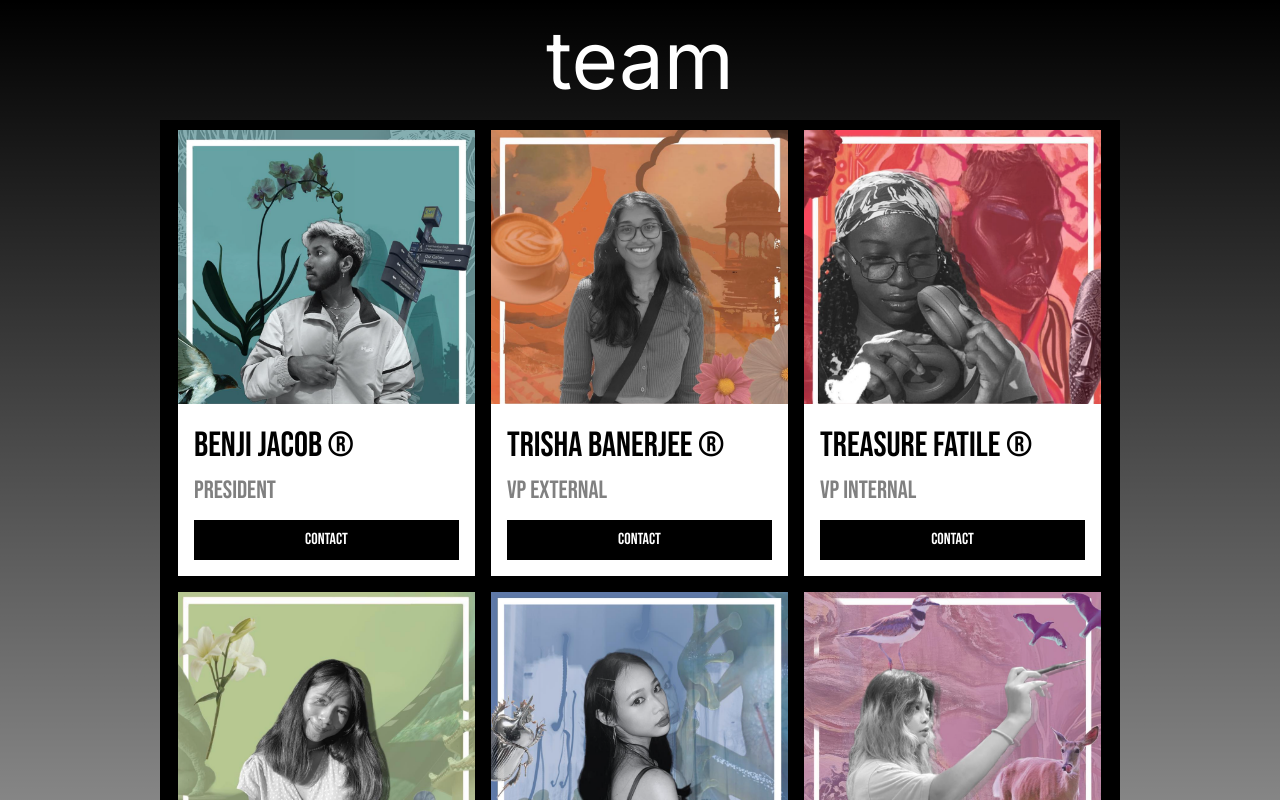
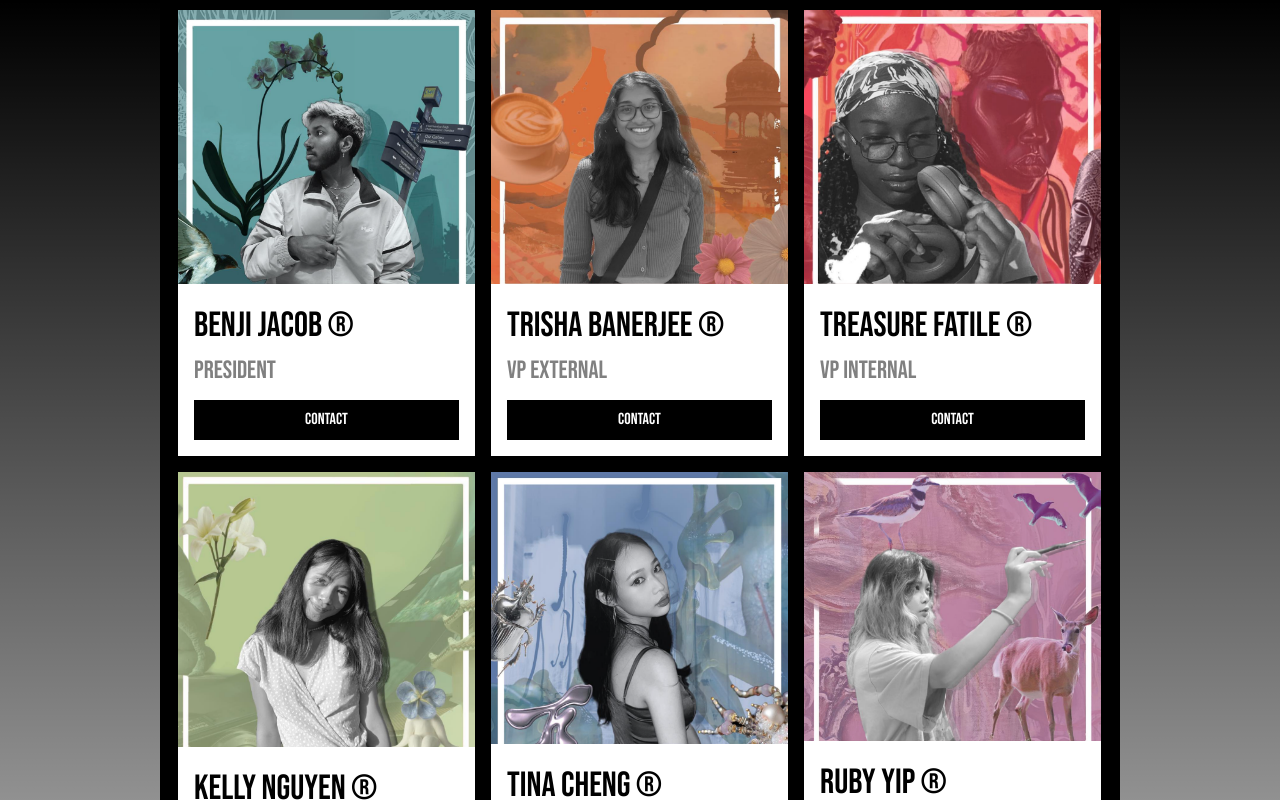
Before and after one commit to StudioX-UofT/studiox-website, a Next.js app: page /team in a window 1280 px wide. Shown: the top 800 px of the page. Built offline with nearby package versions, Linux system fonts and the light colour scheme.

Commit message:
removed placeholder title

```diff
--- a/src/app/team/page.tsx
+++ b/src/app/team/page.tsx
@@ -7,7 +7,6 @@ import { useState } from 'react';
 export default function Page() {
     return (
         <>
-            <h1> team </h1>
             <div className="team-grid">
                 <div className="row">
                     <div className="column">
--- a/src/app/team/team.css
+++ b/src/app/team/team.css
@@ -2,12 +2,6 @@
 
 body {
     background-color: #000;
-}
-
-h1 {
-    color: #fff;
-    font-size: 80px;
-    text-align: center;
 }
 
 .team-grid {
```
